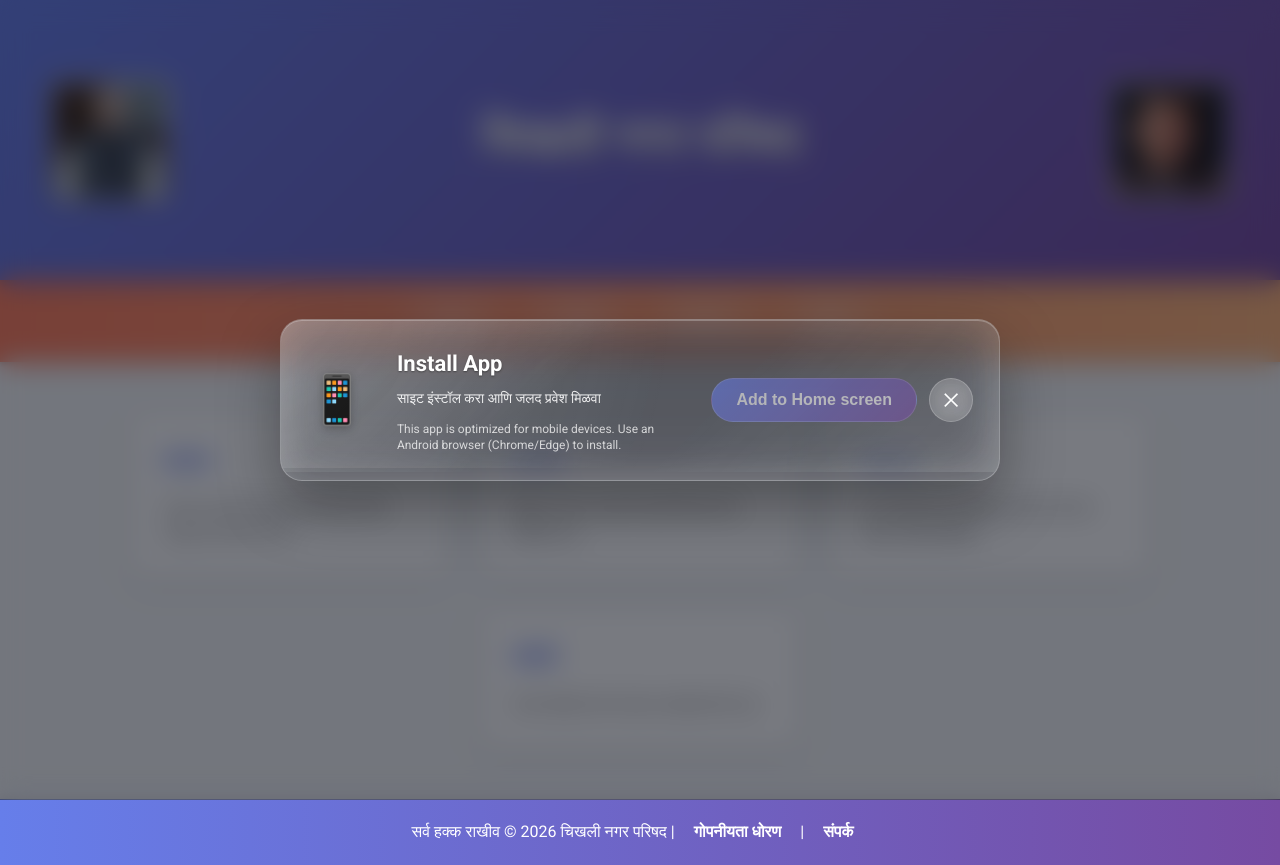
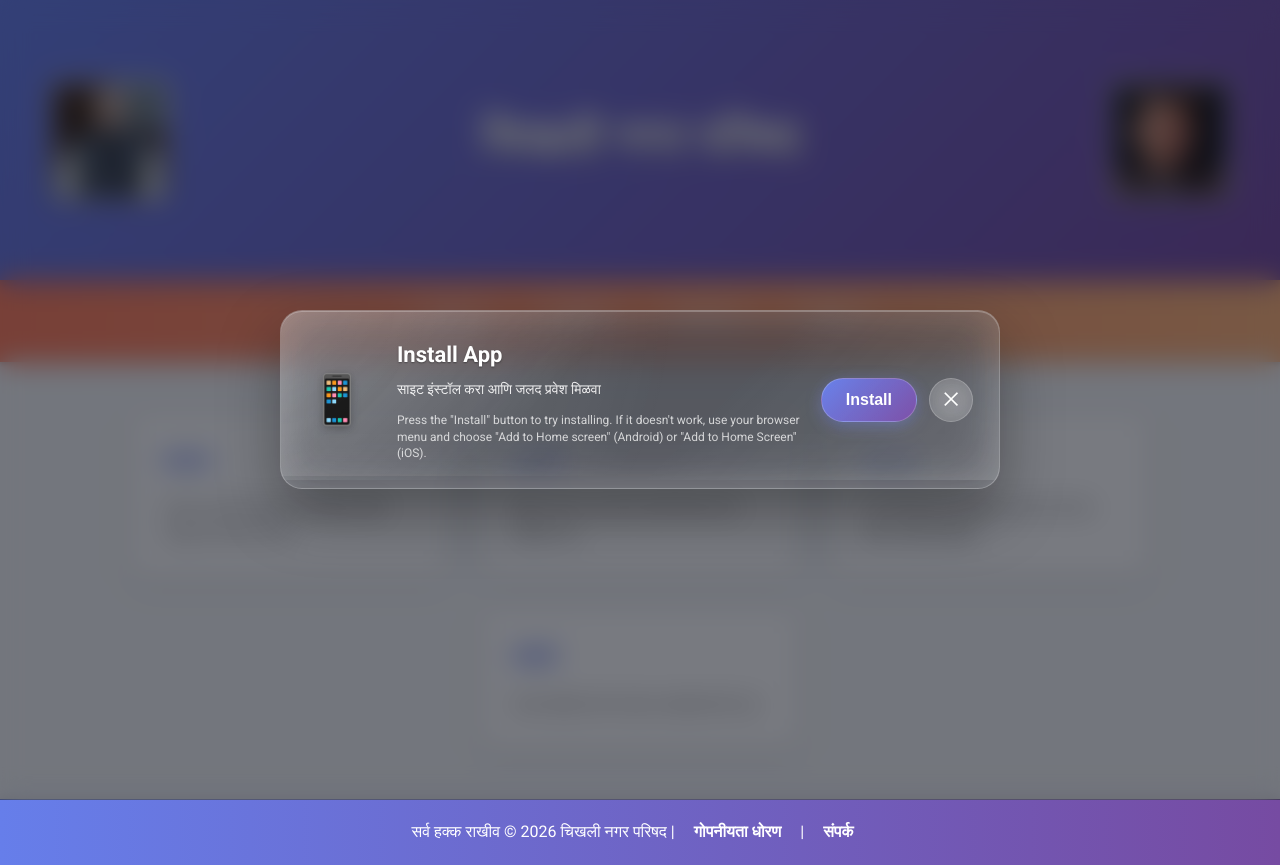
Before and after one commit to gauravdeshmukh224/chikahli, a plain HTML site: page index.html in a window 1280 px wide. Drawn offline with Linux system fonts and the light colour scheme.

```diff
--- a/index.html
+++ b/index.html
@@ -6,6 +6,7 @@
     <title>चिखली नगर परिषद</title>
     <meta name="theme-color" content="#667eea">
     <link rel="manifest" href="manifest.json">
+    <link rel="apple-touch-icon" href="icons/icon-192.svg">
     <style>
 @import url('https://fonts.googleapis.com/css2?family=Roboto:wght@400;700&display=swap');
 
@@ -624,7 +625,6 @@
         const a2hsDialog = document.getElementById('a2hs-dialog');
         const a2hsInstall = document.getElementById('a2hs-install');
         const a2hsClose = document.getElementById('a2hs-close');
-        const isDesktop = !/Android|iPhone|iPad|iPod|BlackBerry|IEMobile|Opera Mini/i.test(navigator.userAgent);
 
         function isAppInstalled() {
             return window.matchMedia('(display-mode: standalone)').matches || window.navigator.standalone === true;
@@ -633,18 +633,13 @@
         const a2hsHint = document.querySelector('.a2hs-dialog__hint');
 
         function updateInstallButtonState() {
-            const canInstall = !!deferredPrompt && !isDesktop && !isAppInstalled();
+            const canInstall = !!deferredPrompt && !isAppInstalled();
 
-            // Always show the button on mobile, but guide the user if install isn't available yet.
-            a2hsInstall.textContent = canInstall ? 'Install' : 'Add to Home screen';
+            // Always show "Install" button
+            a2hsInstall.textContent = 'Install';
+            a2hsInstall.classList.remove('disabled'); // Always enable the button
 
-            if (canInstall) {
-                a2hsHint.textContent = 'Tap to install the app on your home screen.';
-            } else if (isDesktop) {
-                a2hsHint.textContent = 'This app is optimized for mobile devices. Use an Android browser (Chrome/Edge) to install.';
-            } else {
-                a2hsHint.textContent = 'If the install option does not appear, use your browser menu and choose "Add to Home screen".';
-            }
+            a2hsHint.textContent = 'Press the "Install" button to try installing. If it doesn\'t work, use your browser menu and choose "Add to Home screen" (Android) or "Add to Home Screen" (iOS).';
         }
 
         function showInstallPopup() {
@@ -665,7 +660,7 @@
         });
 
         window.addEventListener('beforeinstallprompt', (e) => {
-            // Prevent the mini-infobar from appearing on mobile
+            // Prevent the mini-infobar from appearing automatically
             e.preventDefault();
             deferredPrompt = e;
 
```
